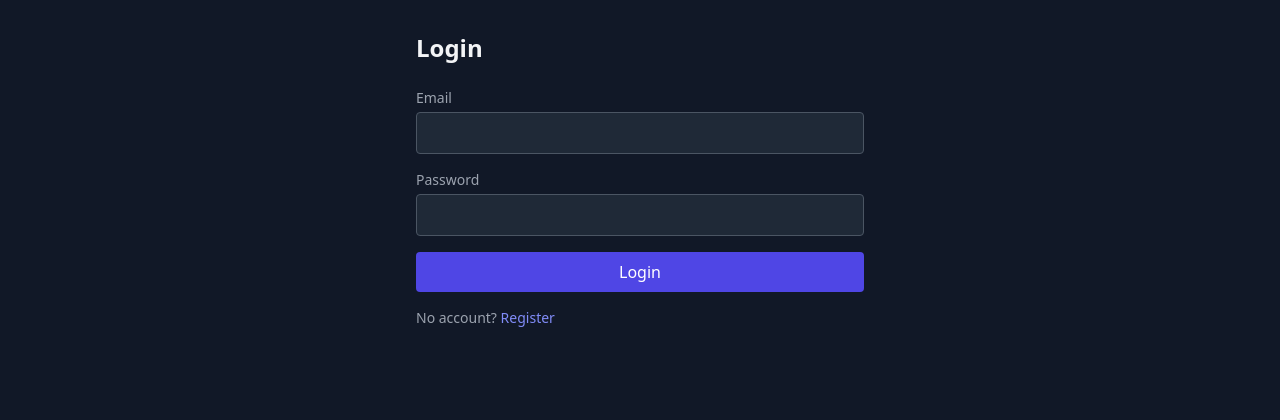
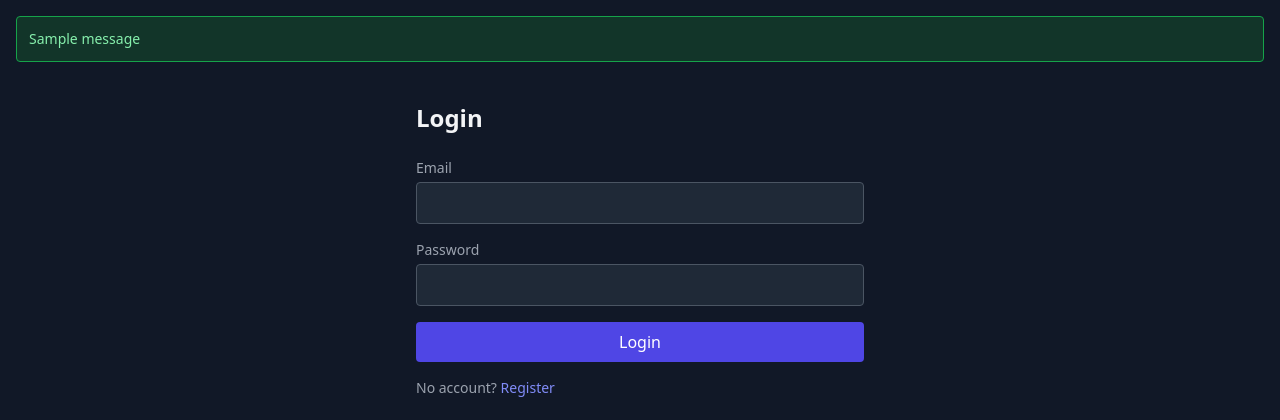
Before and after one commit to mauriziomocci/epocha, a Django app: a page that uses epocha/apps/dashboard/templates/dashboard/base.html in a window 1280 px wide. Shown: the part 53-473 px from the top of the page. Run offline with Django 5.2, Linux system fonts and the light colour scheme; tables that the repository leaves empty hold one stand-in row (values such as "Sample post"); one stand-in notice (Sample message) is shown; parts of the project's set-up code (start-up, migrations or seed data) failed here and were passed over; some libraries are stand-ins or nearby versions.

Commit message:
fix(dashboard): event injection redirect back to chat, flash messages, stronger prompts
CHANGE: Inject Event now redirects back to the chat page (not dashboard).
Flash message confirms injection. Events in agent prompt strengthened
with agent name reference and explicit emotional/physical reaction
instructions. Added debug logging for event context verification.

```diff
--- a/epocha/apps/dashboard/templates/dashboard/base.html
+++ b/epocha/apps/dashboard/templates/dashboard/base.html
@@ -25,6 +25,20 @@
         </div>
     </nav>
 
+    <!-- Flash messages -->
+    {% if messages %}
+    <div class="max-w-7xl mx-auto px-4 pt-4">
+        {% for message in messages %}
+        <div class="rounded p-3 mb-2 text-sm
+            {% if message.tags == 'success' %}bg-green-900/50 border border-green-600 text-green-300
+            {% elif message.tags == 'error' %}bg-red-900/50 border border-red-600 text-red-300
+            {% else %}bg-blue-900/50 border border-blue-600 text-blue-300{% endif %}">
+            {{ message }}
+        </div>
+        {% endfor %}
+    </div>
+    {% endif %}
+
     <!-- Content -->
     <main class="max-w-7xl mx-auto px-4 py-8">
         {% block content %}{% endblock %}
--- a/epocha/apps/dashboard/views.py
+++ b/epocha/apps/dashboard/views.py
@@ -8,6 +8,7 @@ from __future__ import annotations
 import json
 import random
 
+from django.contrib import messages as django_messages
 from django.contrib.auth import authenticate, login, logout
 from django.contrib.auth.decorators import login_required
 from django.http import JsonResponse
@@ -192,6 +193,12 @@ def inject_event_view(request, sim_id):
         caused_by="user_injection",
     )
 
+    django_messages.success(request, f"Event injected: {title}")
+
+    # Redirect back to the referring page (chat or simulation detail)
+    referer = request.META.get("HTTP_REFERER", "")
+    if referer and ("/chat/" in referer or "/group-chat/" in referer):
+        return redirect(referer)
     return redirect("dashboard:simulation-detail", sim_id=simulation.id)
 
 
@@ -273,15 +280,19 @@ def chat_view(request, sim_id, agent_id):
                 memory_text = "\n\nYour recent memories:\n" + "\n".join(f"- {m.content}" for m in memories[:5])
 
             # Include recent events (injected by user) so the agent knows what happened
-            recent_events = Event.objects.filter(simulation=simulation).order_by("-tick")[:5]
+            recent_events = list(Event.objects.filter(simulation=simulation).order_by("-tick")[:5])
             events_text = ""
             if recent_events:
                 events_text = (
-                    "\n\n*** CRITICAL CONTEXT - THESE THINGS HAVE HAPPENED TO YOU ***\n"
+                    "\n\n*** CRITICAL: THESE EVENTS HAPPENED TO YOU AND AFFECT YOU NOW ***\n"
                     + "\n".join(f"- {e.title}: {e.description}" for e in recent_events)
-                    + "\nYou MUST acknowledge and react to these events. They are real and happening to you right now. "
-                    "Your physical and emotional state is affected by them. Do NOT ignore them."
+                    + f"\nYou ({agent.name}) are directly affected by these events. "
+                    "React emotionally and physically. Show pain, fear, anger, or distress as appropriate. "
+                    "Do NOT pretend everything is fine if something bad happened to you."
                 )
+            import logging
+            logger = logging.getLogger(__name__)
+            logger.warning("CHAT CONTEXT for %s: events=%d, events_text_len=%d", agent.name, len(recent_events), len(events_text))
 
             # Include recent chat history for continuity
             recent_chat = ChatMessage.objects.filter(session=session).order_by("-created_at")[:10]
```
